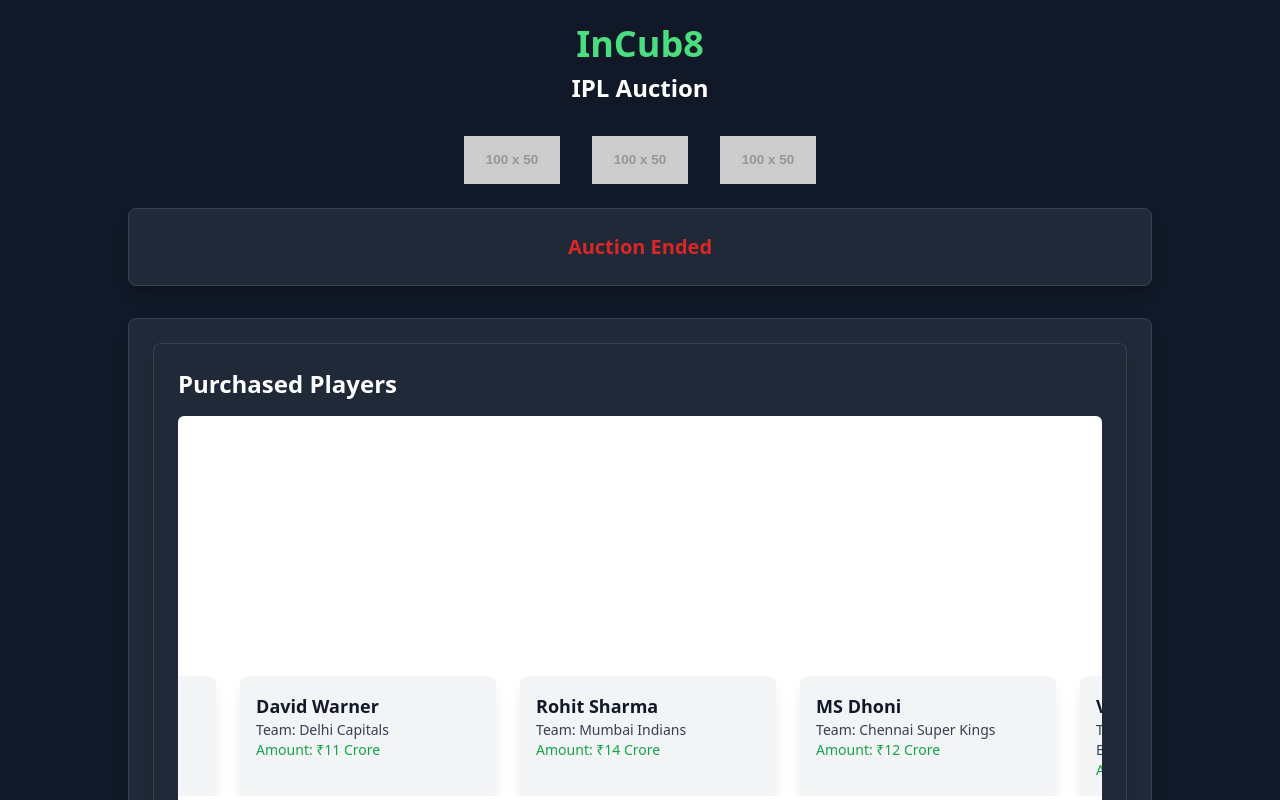
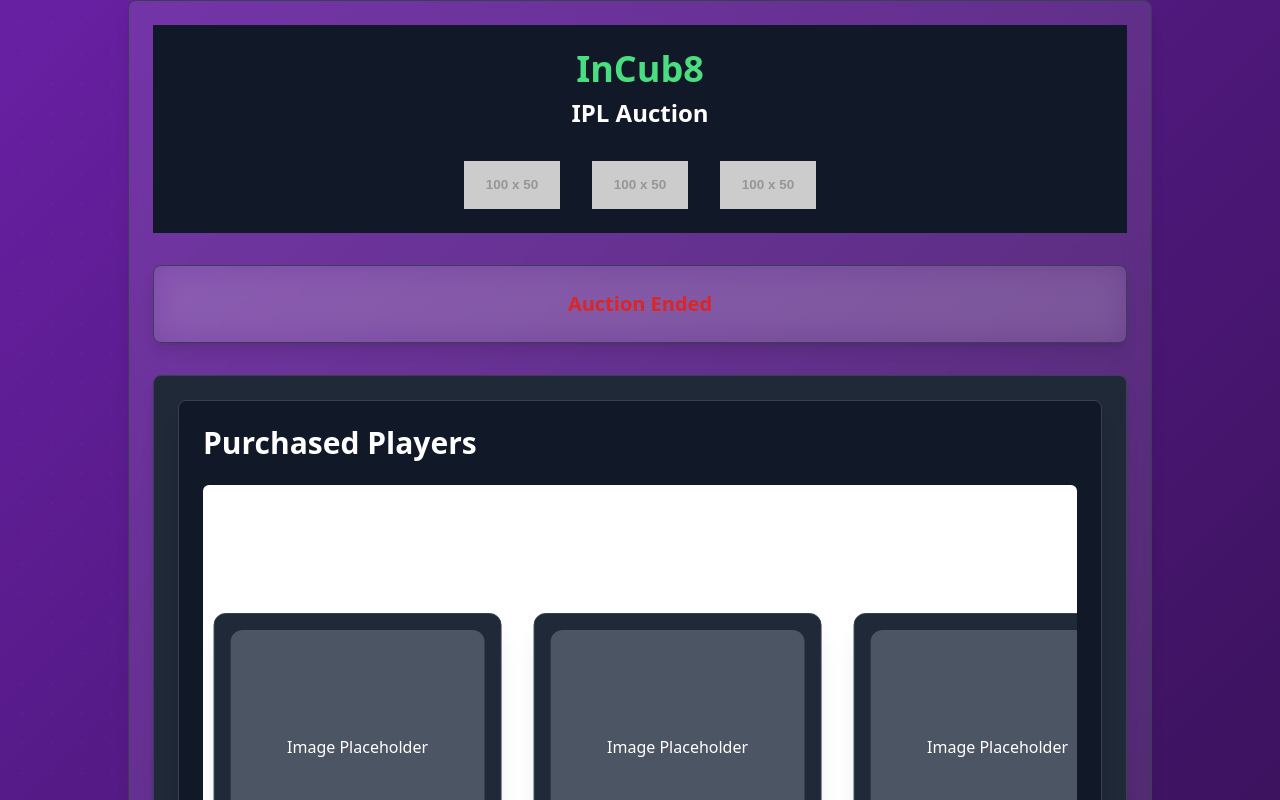
Before and after one commit to sogalabhi/iplauction, a React (Vite) app: page / in a window 1280 px wide. Shown: the top 800 px of the page. Built offline with nearby package versions, Linux system fonts and the light colour scheme.

Commit message:
improved ui of the timer page

```diff
--- a/src/App.jsx
+++ b/src/App.jsx
@@ -5,17 +5,71 @@
 
 const App = () => {
   return (
-    <div className="bg-gray-900 min-h-screen flex flex-col items-center justify-center text-white">
-      {/* Timer Section */}
-      <Header />
-      <div className="w-full max-w-5xl bg-gray-800 p-6 rounded-lg border border-gray-700 shadow-lg mb-8">
-        <Timer auctionEndTime="2025-01-20T18:30:00" />
+    <div className="relative min-h-screen flex flex-col items-center justify-center text-white overflow-hidden">
+      {/* Background Animation */}
+      <div className="absolute inset-0 bg-gradient-to-br from-blue-800 via-purple-800 to-black animate-gradient">
+        <div className="absolute inset-0 bg-[radial-gradient(circle,_rgba(255,255,255,0.1)_1px,_transparent_1px)] bg-[size:30px_30px] opacity-40 animate-cross"></div>
       </div>
 
-      {/* Infinite Moving Cards Section */}
-      <div className="w-full max-w-5xl bg-gray-800 p-6 rounded-lg border border-gray-700 shadow-lg mb-8">
-        <InfiniteMovingCardsDemo />
+      {/* Main Content */}
+      <div className="relative z-10 w-full max-w-5xl backdrop-blur-lg bg-white/10 p-6 rounded-lg border border-gray-700 shadow-lg mb-8">
+
+        {/* Header */}
+        <Header />
+
+        {/* Timer Section */}
+        <div className="mt-8 p-6 rounded-lg border border-gray-700 shadow-lg backdrop-blur-lg bg-white/10">
+          <Timer auctionEndTime="2025-01-20T18:30:00" />
+        </div>
+
+        {/* Infinite Moving Cards Section */}
+        <div className="mt-8 bg-gray-800 p-6 rounded-lg border border-gray-700 shadow-lg">
+          <InfiniteMovingCardsDemo />
+        </div>
       </div>
+
+      {/* Add keyframes using Tailwind's `@layer` */}
+      <style>
+        {`
+          @tailwind base;
+          @tailwind components;
+          @tailwind utilities;
+
+          @layer utilities {
+            @keyframes gradient {
+              0% {
+                background-position: 0% 50%;
+              }
+              50% {
+                background-position: 100% 50%;
+              }
+              100% {
+                background-position: 0% 50%;
+              }
+            }
+            @keyframes cross {
+              0% {
+                transform: translate(0, 0);
+              }
+              50% {
+                transform: translate(-20%, -20%);
+              }
+              100% {
+                transform: translate(0, 0);
+              }
+            }
+
+            .animate-gradient {
+              animation: gradient 10s ease infinite;
+              background-size: 400% 400%;
+            }
+
+            .animate-cross {
+              animation: cross 20s linear infinite;
+            }
+          }
+        `}
+      </style>
     </div>
   );
 };
--- a/src/components/InfiniteMovingCardsDemo.jsx
+++ b/src/components/InfiniteMovingCardsDemo.jsx
@@ -8,67 +8,61 @@
   quote: "Virat Kohli",
   name: "Royal Challengers Bangalore",
   title: "₹15 Crore",
-    },
+  image: "https://upload.wikimedia.org/wikipedia/commons/thumb/1/15/Virat_Kohli_portrait.jpg/849px-Virat_Kohli_portrait.jpg?20180427075657",
+}
+,
     {
       quote: "MS Dhoni",
       name: "Chennai Super Kings",
       title: "₹12 Crore",
+      image: "", // Image link to be added later
     },
     {
       quote: "Rohit Sharma",
       name: "Mumbai Indians",
       title: "₹14 Crore",
+      image: "", // Image link to be added later
     },
     {
       quote: "David Warner",
       name: "Delhi Capitals",
       title: "₹11 Crore",
+      image: "", // Image link to be added later
     },
     {
       quote: "Ben Stokes",
       name: "Chennai Super Kings",
       title: "₹16 Crore",
-    },
-    {
-      quote: "Ben Stokes",
-      name: "Chennai Super Kings",
-      title: "₹16 Crore",
-    },
-    {
-      quote: "Ben Stokes",
-      name: "Chennai Super Kings",
-      title: "₹16 Crore",
-    },
-    {
-      quote: "Ben Stokes",
-      name: "Chennai Super Kings",
-      title: "₹16 Crore",
+      image: "", // Image link to be added later
     },
   ];
 
   return (
-    <div className="w-full max-w-5xl bg-gray-800 p-6 rounded-lg border border-gray-700 shadow-lg mb-8">
+    <div className="w-full max-w-5xl bg-gray-900 p-6 rounded-lg border border-gray-700 shadow-xl mb-8">
       {/* Purchased Players Subheading */}
-      <h2 className="text-2xl font-semibold text-white mb-4">Purchased Players</h2>
+      <h2 className="text-3xl font-bold text-white mb-6">Purchased Players</h2>
 
       <div className="h-[40rem] rounded-md flex flex-col antialiased bg-white dark:bg-black dark:bg-grid-white/[0.05] items-center justify-center relative overflow-hidden">
         <div className="relative w-full overflow-hidden">
           {/* Infinite scroll container */}
-          <div className="flex gap-6 animate-[scroll_15s_linear_infinite] flex-row-reverse">
+          <div className="flex gap-8 animate-[scroll_20s_linear_infinite] flex-row-reverse">
             {purchasedPlayers.concat(purchasedPlayers).map((player, index) => (
               <div
                 key={index}
-                className="w-64 p-4 bg-gray-100 dark:bg-gray-800 rounded-lg shadow-lg flex-shrink-0"
+                className="w-72 h-96 p-4 bg-gray-800 dark:bg-gray-900 rounded-xl shadow-xl flex-shrink-0 border border-gray-700 relative"
               >
-                <h3 className="text-lg font-bold text-gray-900 dark:text-white">
+                <div className="w-full h-2/3 bg-gray-600 rounded-t-xl flex items-center justify-center">
+                  <span className="text-white">Image Placeholder</span>
+                </div>
+                <div className="p-4">
+                  <h3 className="text-2xl font-semibold text-white">
                     {player.quote}
                   </h3>
-                <p className="text-sm text-gray-700 dark:text-gray-400">
-                  Team: {player.name}
-                </p>
-                <p className="text-sm text-green-600 dark:text-green-400">
+                  <p className="text-lg text-gray-300">Team: {player.name}</p>
+                  <p className="text-lg text-green-400 font-semibold">
                     Amount: {player.title}
                   </p>
+                </div>
               </div>
             ))}
           </div>
```
Also changed, not shown: package.json (+8 -1 lines), src/assets/vk.jpg (added), src/index.css (line endings or trailing spaces), 1 other file (tests, documents, lock files or other folders). Lines whose indentation alone changed are shown as unchanged.
